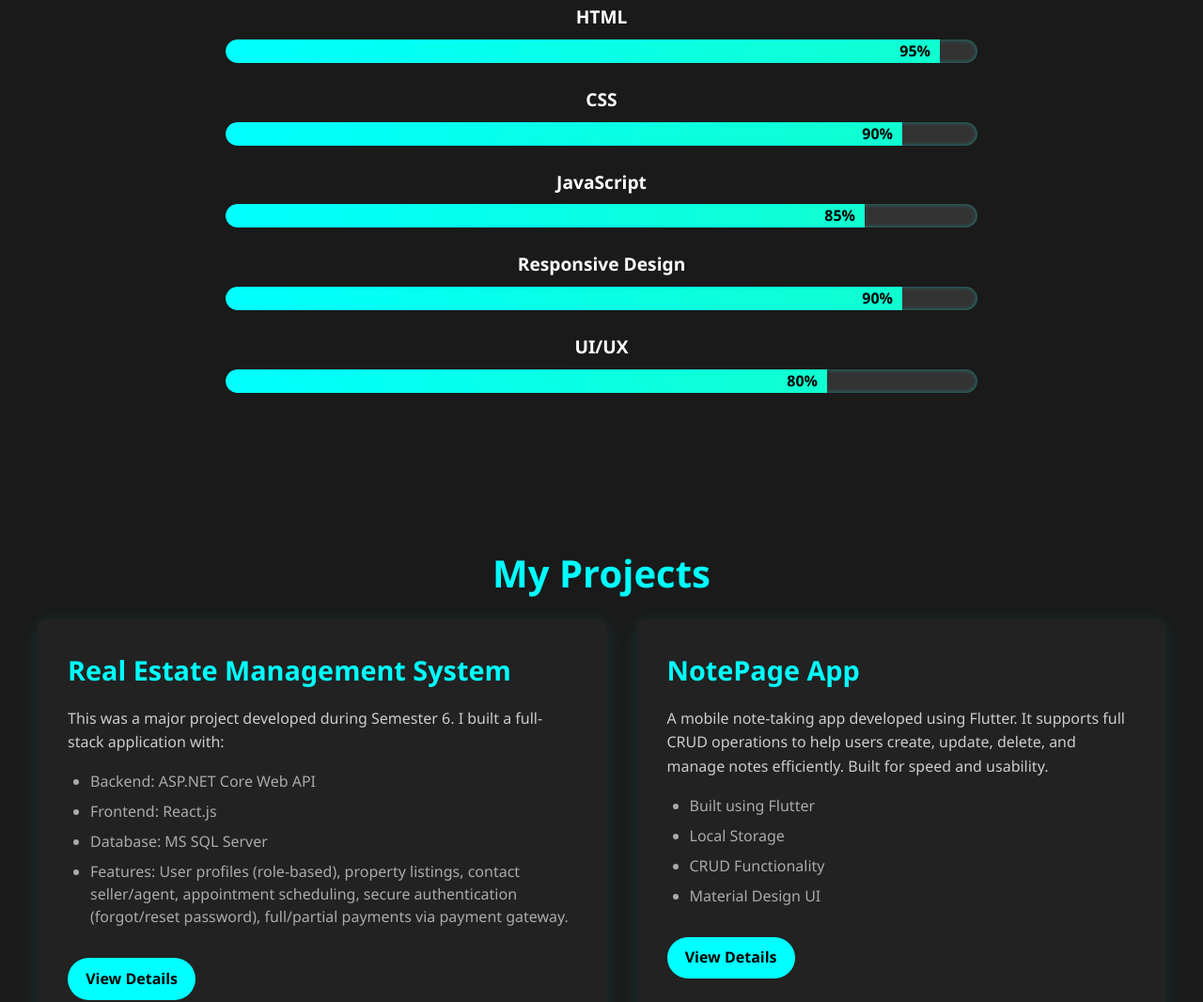
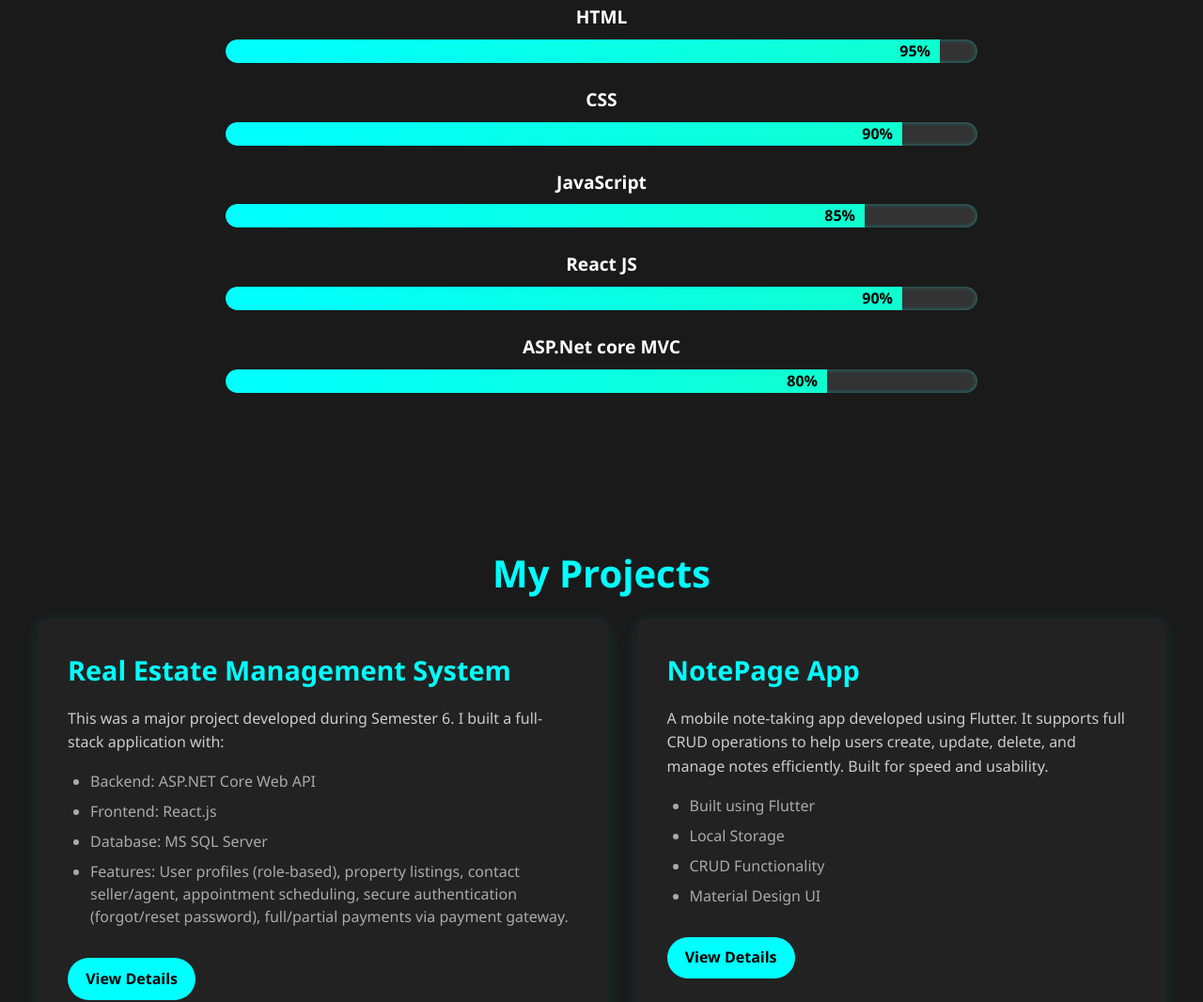
Before and after one commit to himanshu21204/himanshu-portfolio, a plain HTML site: page index.html in a window 1280 px wide. Shown: the part 1720-2786 px from the top of the page at 94% size. Drawn offline with Linux system fonts and the light colour scheme.

Commit message:
Update index.html

```diff
--- a/index.html
+++ b/index.html
@@ -112,14 +112,14 @@
             </div>
 
             <div class="skill-item">
-                <h3>Responsive Design</h3>
+                <h3>React JS</h3>
                 <div class="skill-bar">
                     <div class="skill-level" style="width: 90%;">90%</div>
                 </div>
             </div>
 
             <div class="skill-item">
-                <h3>UI/UX</h3>
+                <h3>ASP.Net core MVC</h3>
                 <div class="skill-bar">
                     <div class="skill-level" style="width: 80%;">80%</div>
                 </div>
```
